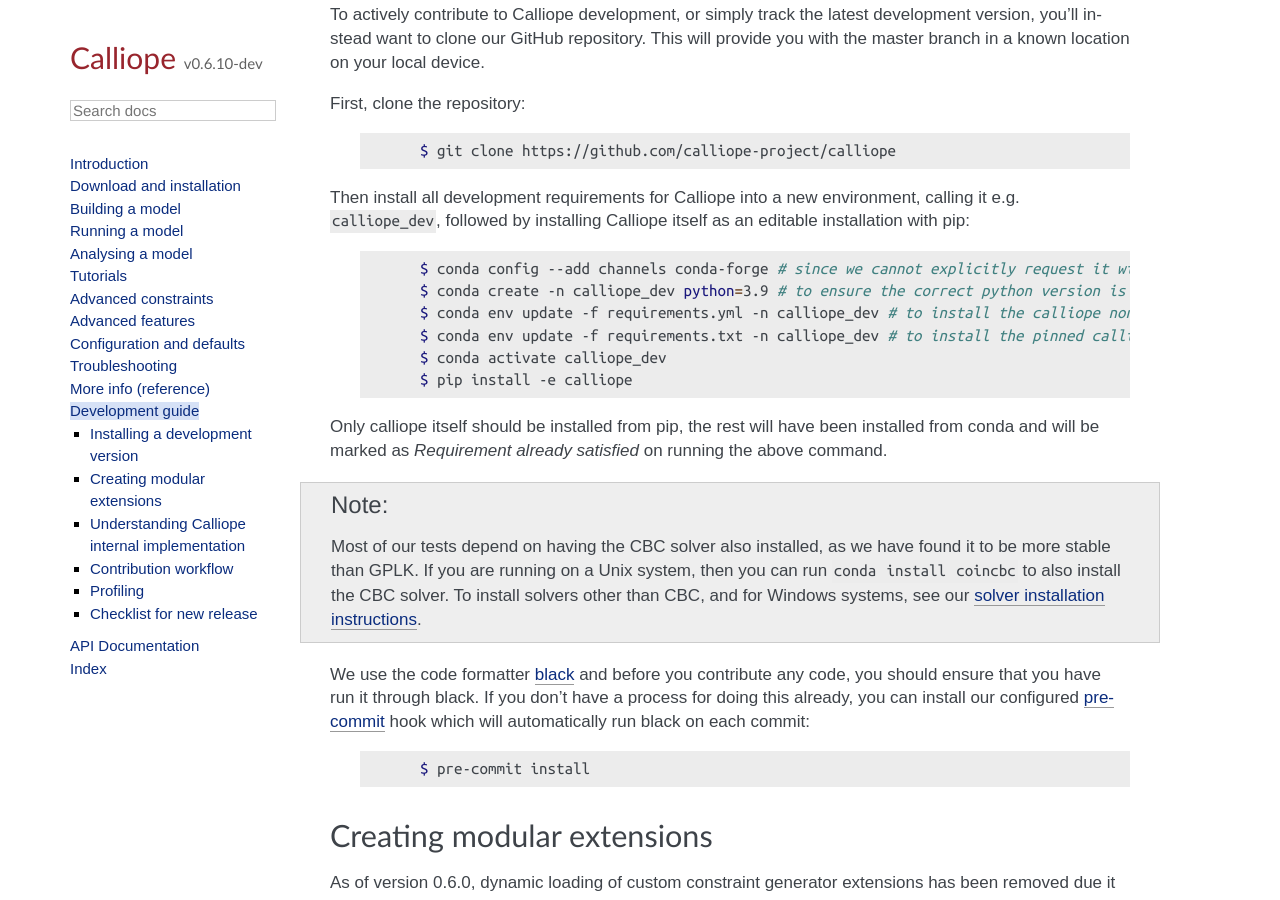
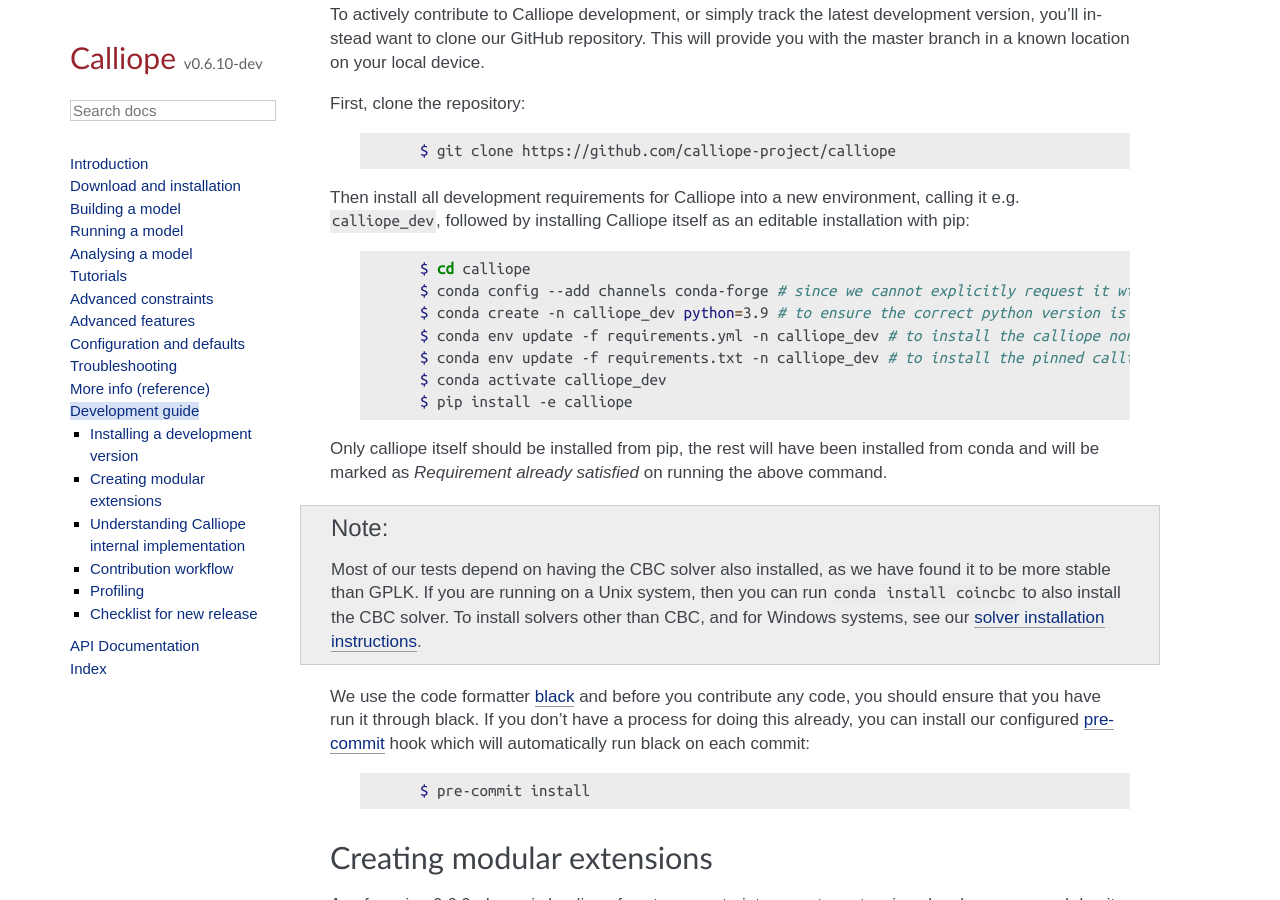
Before and after one commit to calliope-project/calliope, a Sphinx documentation site: the page built from doc/user/develop.rst, in a window 1280 px wide and 900 px high, scrolled down 439 px. Built offline with Sphinx 7.4.7, drawn with Linux system fonts in a browser that asks for light colours; some web fonts are replaced; pages that are not in the unit, such as notebooks, are missing from menus; a script that is not in the unit is left out.

Commit message:
Update dev install docs

```diff
--- a/doc/user/develop.rst
+++ b/doc/user/develop.rst
@@ -30,7 +30,8 @@
 
   .. code-block:: fishshell
 
-   $ conda config --add channels conda-forge # since we cannot explicitly request it with `conda env update`
+   $ cd calliope
+   $ conda config --add channels conda-forge # since we cannot explicitly request it with `conda env update`, we add the `conda-forge` package channel to the user's conda configuration file.
    $ conda create -n calliope_dev python=3.9 # to ensure the correct python version is installed
    $ conda env update -f requirements.yml -n calliope_dev # to install the calliope non-python dependencies and testing/coverage python packages
    $ conda env update -f requirements.txt -n calliope_dev # to install the pinned calliope python dependencies
```
